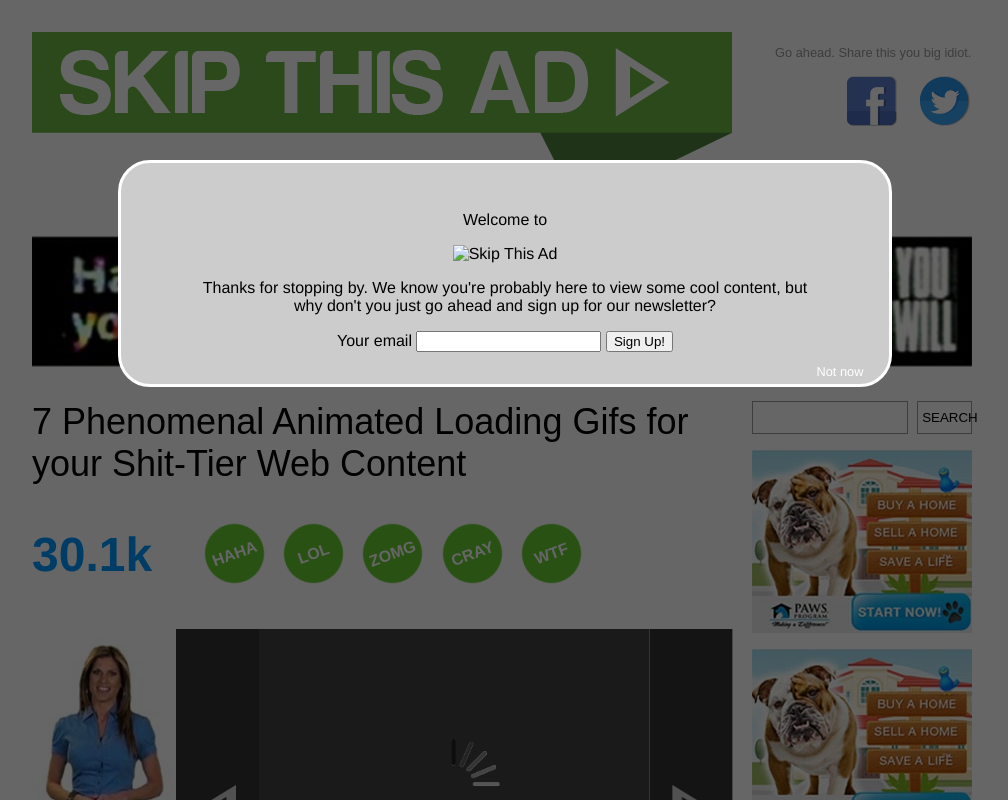
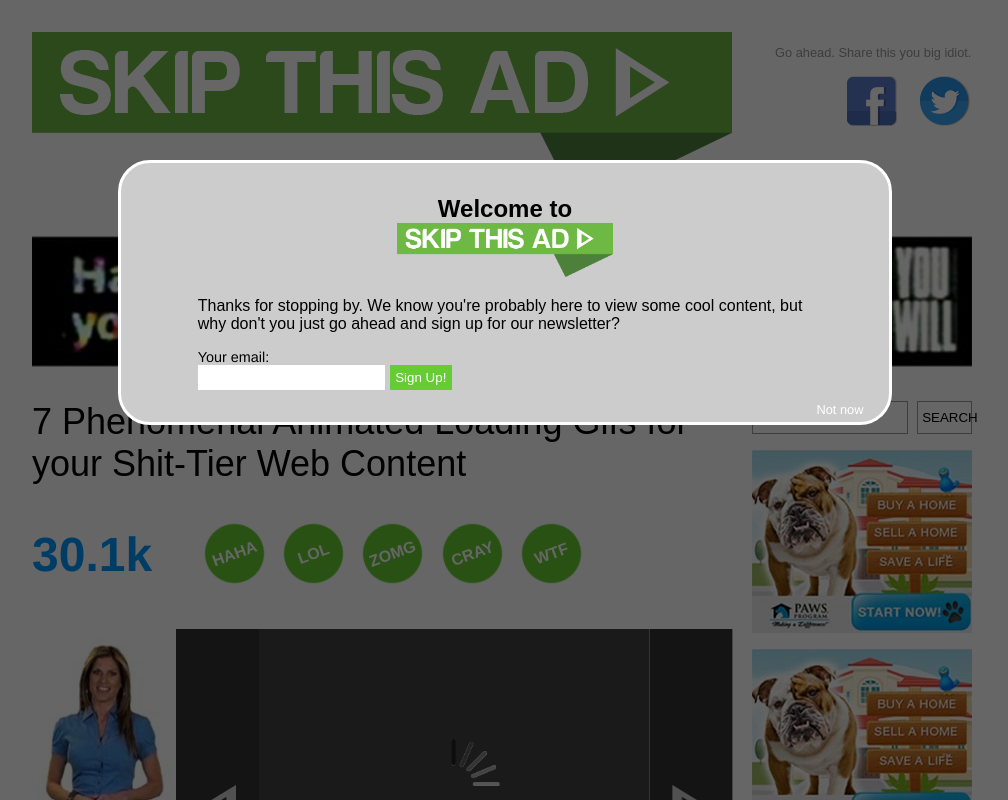
Before and after one commit to 2WheelCoder/skip-this-ad, a website: page index.html in a window 1280 px wide. Shown: the top 800 px of the page, without its empty margins (138-1146 px from the left). Drawn offline with nearby package versions, Linux system fonts and the light colour scheme.

Commit message:
Finished overlay SASS

```diff
--- a/index.html
+++ b/index.html
@@ -127,11 +127,11 @@
 
         <div class="overlay">
             <div class="overlay-content">
-                <p>Welcome to</p>
+                <p class="overlay-welcome">Welcome to</p>
 
-                <img src="" alt="Skip This Ad" class="overlay-logo">
+                <img src="img/logo.png" alt="Skip This Ad" class="overlay-logo">
 
-                <p>Thanks for stopping by.  We know you&#39;re probably here to view some cool content, but why don&#39;t you just go ahead and sign up for our newsletter?</p>
+                <p class="overlay-copy">Thanks for stopping by.  We know you&#39;re probably here to view some cool content, but why don&#39;t you just go ahead and sign up for our newsletter?</p>
 
                 <form action="" class="email">
                     <label for="email">Your email</label>
--- a/sass/components/_overlay.scss
+++ b/sass/components/_overlay.scss
@@ -21,6 +21,49 @@
 	width: 48%;
 }
 
+.overlay-welcome {
+	font-family: $headingFont;
+	font-size: 1.5em;
+	font-weight: 600;
+	margin: 0;
+}
+
+.overlay-logo {
+	width: 35%;
+}
+
+.overlay-copy {
+	font-family: $headingFont;
+	text-align: left;
+}
+
+.email {
+	text-align: left;
+
+	label {
+		display: block;
+		font-size: 0.9em;
+		font-weight: 300;
+
+		&:after {
+			content: ":";
+		}
+	}
+
+	input {
+		border: 0;
+		padding: 0.4em;
+	}
+
+	button {
+		background: $lightGreen;
+		border: 0;
+		color: $white;
+		font-weight: 300;
+		padding: 0.4em;
+	}
+}
+
 .next {
 	bottom: 0.4em;
 	color: $white;
```
Also changed, not shown: css/style.css.
